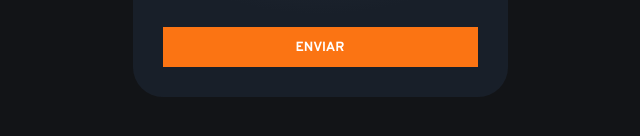
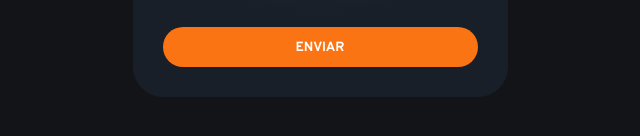
Before and after one commit to Cicero1962/Thank-you, a plain HTML site: page index.html in a window 1280 px wide. Shown: the part 498-634 px from the top of the page, 320-960 px from the left. Drawn offline with Linux system fonts and the light colour scheme.

Commit message:
update div review__submitButton

```diff
--- a/style.css
+++ b/style.css
@@ -135,6 +135,7 @@ body {
   height: 40px;
   background-color: var(--color-orange);
   border: none;
+  border-radius: 30px;
   appearance: none;
   margin-top: 30px;
   color: var(--color-white);
```
